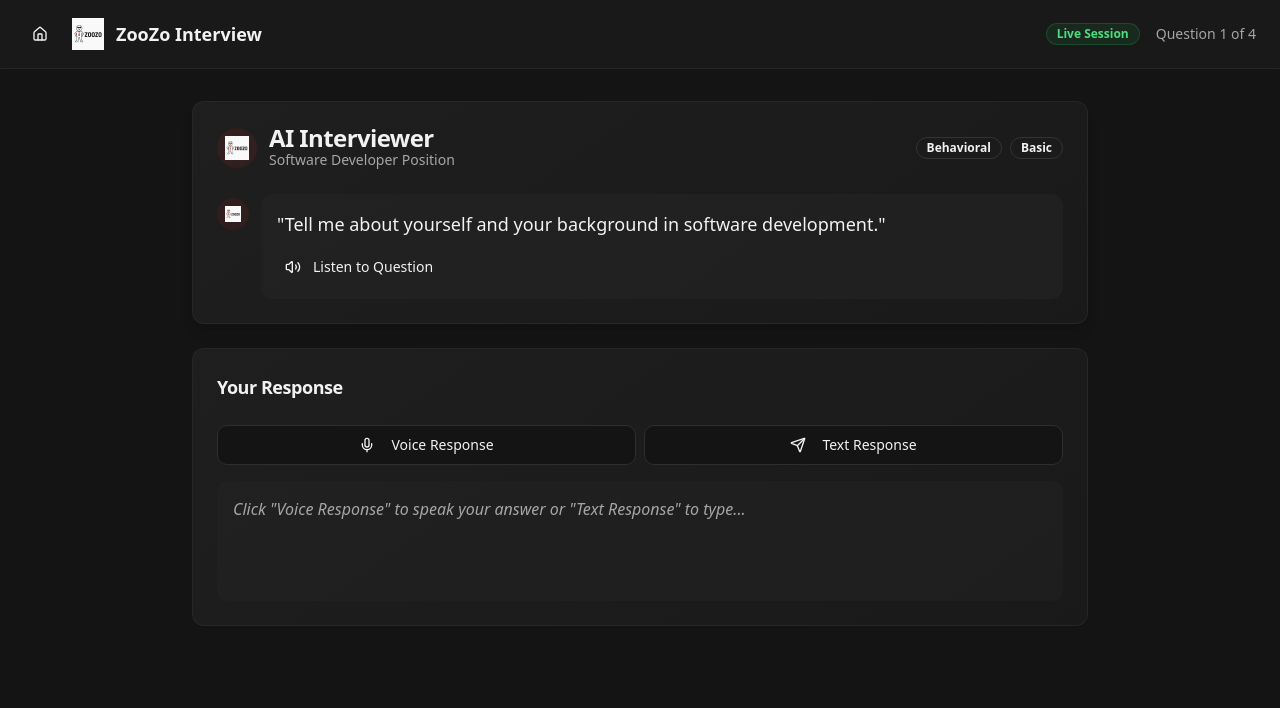
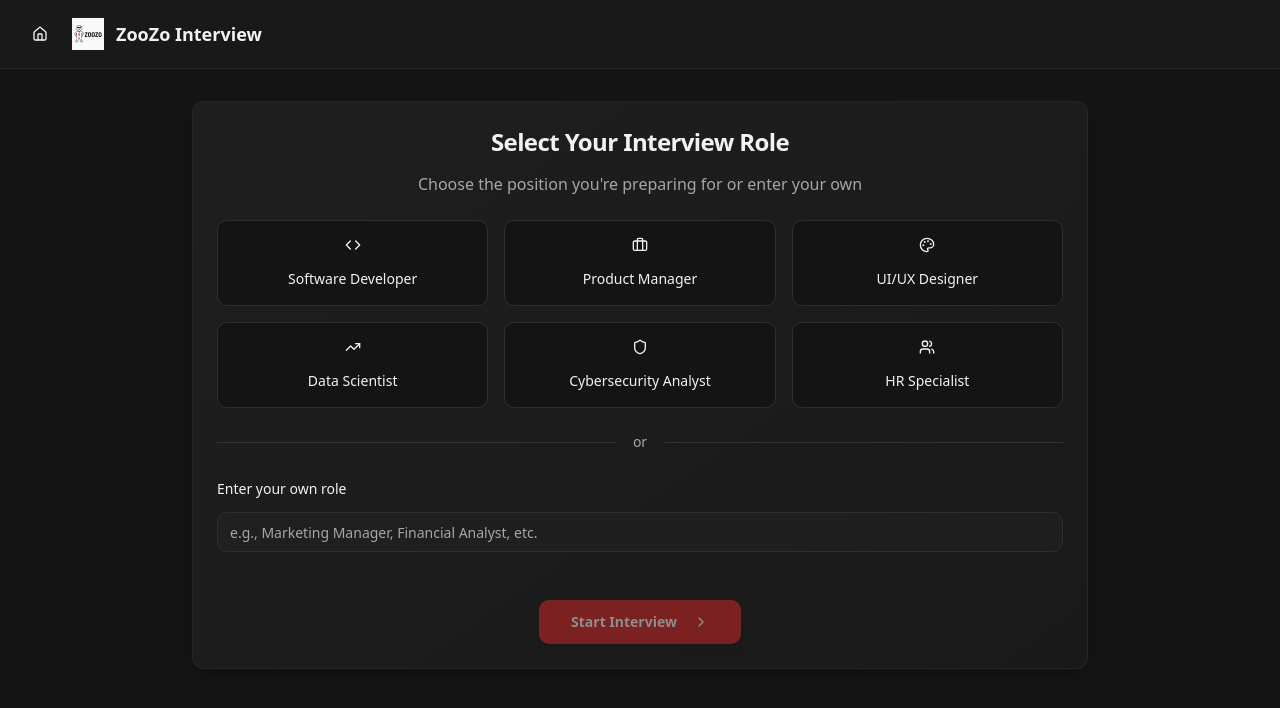
Before and after one commit to Vizz27/V-AI-Powered-Interview-Simulatior, a React (Vite) app: page /interview in a window 1280 px wide. Shown: the top 708 px of the page. Built offline with nearby package versions, Linux system fonts and the light colour scheme.

Commit message:
Add role selection to interview
Implement functionality to allow users to select from predefined roles or input custom roles for interviews, providing role differentiation.

```diff
--- a/src/pages/Interview.tsx
+++ b/src/pages/Interview.tsx
@@ -1,8 +1,10 @@
-import { useState, useEffect } from "react";
+import { useState } from "react";
 import { Card, CardContent, CardHeader, CardTitle } from "@/components/ui/card";
 import { Button } from "@/components/ui/button";
 import { Badge } from "@/components/ui/badge";
-import { Mic, Send, Volume2, Home, RotateCcw, ChevronRight } from "lucide-react";
+import { Input } from "@/components/ui/input";
+import { Label } from "@/components/ui/label";
+import { Mic, Send, Volume2, Home, RotateCcw, ChevronRight, Briefcase, Code, Users, TrendingUp, Shield, Palette } from "lucide-react";
 import { useNavigate } from "react-router-dom";
 
 const Interview = () => {
@@ -12,29 +14,83 @@ const Interview = () => {
   const [userResponse, setUserResponse] = useState("");
   const [showFeedback, setShowFeedback] = useState(false);
   const [sessionScore, setSessionScore] = useState({ clarity: 0, relevance: 0, technical: 0, confidence: 0 });
+  const [selectedRole, setSelectedRole] = useState("");
+  const [customRole, setCustomRole] = useState("");
+  const [interviewStarted, setInterviewStarted] = useState(false);
 
-  const questions = [
-    {
-      text: "Tell me about yourself and your background in software development.",
-      type: "Behavioral",
-      difficulty: "Basic"
-    },
-    {
-      text: "Can you explain the difference between useState and useEffect hooks in React? Please provide an example.",
-      type: "Technical",
-      difficulty: "Intermediate"
-    },
-    {
-      text: "Describe a challenging project you worked on and how you overcame the difficulties.",
-      type: "Behavioral",
-      difficulty: "Intermediate"
-    },
-    {
-      text: "How would you optimize a React application's performance?",
-      type: "Technical",
-      difficulty: "Advanced"
+  const roleOptions = [
+    { id: "software-developer", name: "Software Developer", icon: Code, color: "bg-blue-500/10 text-blue-400 border-blue-500/20" },
+    { id: "product-manager", name: "Product Manager", icon: Briefcase, color: "bg-green-500/10 text-green-400 border-green-500/20" },
+    { id: "ui-ux-designer", name: "UI/UX Designer", icon: Palette, color: "bg-purple-500/10 text-purple-400 border-purple-500/20" },
+    { id: "data-scientist", name: "Data Scientist", icon: TrendingUp, color: "bg-orange-500/10 text-orange-400 border-orange-500/20" },
+    { id: "cybersecurity", name: "Cybersecurity Analyst", icon: Shield, color: "bg-red-500/10 text-red-400 border-red-500/20" },
+    { id: "hr-specialist", name: "HR Specialist", icon: Users, color: "bg-pink-500/10 text-pink-400 border-pink-500/20" }
+  ];
+
+  const questionsByRole: Record<string, Array<{text: string, type: string, difficulty: string}>> = {
+    "software-developer": [
+      { text: "Tell me about yourself and your background in software development.", type: "Behavioral", difficulty: "Basic" },
+      { text: "Can you explain the difference between useState and useEffect hooks in React? Please provide an example.", type: "Technical", difficulty: "Intermediate" },
+      { text: "Describe a challenging project you worked on and how you overcame the difficulties.", type: "Behavioral", difficulty: "Intermediate" },
+      { text: "How would you optimize a React application's performance?", type: "Technical", difficulty: "Advanced" }
+    ],
+    "product-manager": [
+      { text: "Tell me about your experience in product management and your approach to product strategy.", type: "Behavioral", difficulty: "Basic" },
+      { text: "How do you prioritize features when you have limited resources and multiple stakeholders?", type: "Situational", difficulty: "Intermediate" },
+      { text: "Describe a time when you had to pivot a product strategy. What led to that decision?", type: "Behavioral", difficulty: "Intermediate" },
+      { text: "How would you measure the success of a new product feature?", type: "Technical", difficulty: "Advanced" }
+    ],
+    "ui-ux-designer": [
+      { text: "Walk me through your design process from concept to final implementation.", type: "Behavioral", difficulty: "Basic" },
+      { text: "How do you ensure your designs are accessible to users with disabilities?", type: "Technical", difficulty: "Intermediate" },
+      { text: "Describe a time when stakeholders disagreed with your design decisions. How did you handle it?", type: "Behavioral", difficulty: "Intermediate" },
+      { text: "How do you balance user needs with business requirements in your designs?", type: "Situational", difficulty: "Advanced" }
+    ],
+    "data-scientist": [
+      { text: "Tell me about your background in data science and your preferred tools and technologies.", type: "Behavioral", difficulty: "Basic" },
+      { text: "Explain the difference between supervised and unsupervised learning with examples.", type: "Technical", difficulty: "Intermediate" },
+      { text: "Describe a challenging data problem you solved and your approach.", type: "Behavioral", difficulty: "Intermediate" },
+      { text: "How would you handle missing data in a large dataset?", type: "Technical", difficulty: "Advanced" }
+    ],
+    "cybersecurity": [
+      { text: "Tell me about your experience in cybersecurity and your areas of expertise.", type: "Behavioral", difficulty: "Basic" },
+      { text: "Explain the concept of zero-trust security and its implementation.", type: "Technical", difficulty: "Intermediate" },
+      { text: "Describe how you would respond to a security incident.", type: "Situational", difficulty: "Intermediate" },
+      { text: "How do you stay updated with the latest security threats and vulnerabilities?", type: "Behavioral", difficulty: "Advanced" }
+    ],
+    "hr-specialist": [
+      { text: "Tell me about your background in human resources and your approach to talent management.", type: "Behavioral", difficulty: "Basic" },
+      { text: "How do you handle conflicts between team members?", type: "Situational", difficulty: "Intermediate" },
+      { text: "Describe your experience with recruitment and what makes a good hiring process.", type: "Behavioral", difficulty: "Intermediate" },
+      { text: "How do you measure employee satisfaction and engagement?", type: "Technical", difficulty: "Advanced" }
+    ]
+  };
+
+  const getQuestions = () => {
+    if (customRole) {
+      return [
+        { text: `Tell me about yourself and your background in ${customRole}.`, type: "Behavioral", difficulty: "Basic" },
+        { text: `What are the key skills required for a ${customRole} role?`, type: "Technical", difficulty: "Intermediate" },
+        { text: `Describe a challenging situation you faced in your ${customRole} experience.`, type: "Behavioral", difficulty: "Intermediate" },
+        { text: `How do you stay updated with the latest trends in ${customRole}?`, type: "Behavioral", difficulty: "Advanced" }
+      ];
     }
-  ];
+    return questionsByRole[selectedRole] || questionsByRole["software-developer"];
+  };
+
+  const questions = getQuestions();
+  const currentQ = questions[currentQuestion];
+
+  const getRoleDisplayName = () => {
+    if (customRole) return customRole;
+    const role = roleOptions.find(r => r.id === selectedRole);
+    return role ? role.name : "Software Developer";
+  };
+
+  const handleStartInterview = () => {
+    if (!selectedRole && !customRole) return;
+    setInterviewStarted(true);
+  };
 
   const generateFeedback = () => {
     const scores = {
@@ -66,7 +122,103 @@ const Interview = () => {
     }
   };
 
-  const currentQ = questions[currentQuestion];
+  if (!interviewStarted) {
+    return (
+      <div className="min-h-screen bg-background">
+        {/* Header */}
+        <header className="border-b border-border/50 bg-card/50 backdrop-blur-sm">
+          <div className="container mx-auto px-6 py-4 flex items-center justify-between">
+            <div className="flex items-center space-x-4">
+              <Button variant="ghost" size="sm" onClick={() => navigate("/")} className="p-2">
+                <Home className="h-4 w-4" />
+              </Button>
+              <div className="flex items-center space-x-3">
+                <img
+                  src="/lovable-uploads/5d14997b-75ca-4cc4-840a-9000606abb6c.png"
+                  alt="ZooZo AI"
+                  className="w-8 h-8"
+                />
+                <span className="text-lg font-semibold text-foreground">ZooZo Interview</span>
+              </div>
+            </div>
+          </div>
+        </header>
+
+        <div className="container mx-auto px-6 py-8">
+          <div className="max-w-4xl mx-auto space-y-8">
+            {/* Role Selection */}
+            <Card className="bg-card-gradient border-border/50 shadow-lg">
+              <CardHeader className="text-center">
+                <CardTitle className="text-2xl text-foreground mb-2">Select Your Interview Role</CardTitle>
+                <p className="text-muted-foreground">Choose the position you're preparing for or enter your own</p>
+              </CardHeader>
+              <CardContent className="space-y-6">
+                {/* Predefined Roles */}
+                <div className="grid grid-cols-1 md:grid-cols-2 lg:grid-cols-3 gap-4">
+                  {roleOptions.map((role) => {
+                    const IconComponent = role.icon;
+                    return (
+                      <Button
+                        key={role.id}
+                        variant={selectedRole === role.id ? "default" : "outline"}
+                        className={`h-auto p-4 flex flex-col items-center space-y-2 ${
+                          selectedRole === role.id ? "ring-2 ring-primary" : ""
+                        }`}
+                        onClick={() => {
+                          setSelectedRole(role.id);
+                          setCustomRole("");
+                        }}
+                      >
+                        <IconComponent className="h-6 w-6" />
+                        <span className="text-sm font-medium">{role.name}</span>
+                      </Button>
+                    );
+                  })}
+                </div>
+
+                <div className="flex items-center space-x-4">
+                  <div className="flex-1 h-px bg-border"></div>
+                  <span className="text-sm text-muted-foreground">or</span>
+                  <div className="flex-1 h-px bg-border"></div>
+                </div>
+
+                {/* Custom Role Input */}
+                <div className="space-y-3">
+                  <Label htmlFor="custom-role" className="text-sm font-medium text-foreground">
+                    Enter your own role
+                  </Label>
+                  <Input
+                    id="custom-role"
+                    placeholder="e.g., Marketing Manager, Financial Analyst, etc."
+                    value={customRole}
+                    onChange={(e) => {
+                      setCustomRole(e.target.value);
+                      setSelectedRole("");
+                    }}
+                    className="bg-input/20"
+                  />
+                </div>
+
+                {/* Start Interview Button */}
+                <div className="flex justify-center pt-6">
+                  <Button
+                    variant="hero"
+                    size="lg"
+                    onClick={handleStartInterview}
+                    disabled={!selectedRole && !customRole}
+                    className="px-8 py-3"
+                  >
+                    Start Interview
+                    <ChevronRight className="h-5 w-5 ml-2" />
+                  </Button>
+                </div>
+              </CardContent>
+            </Card>
+          </div>
+        </div>
+      </div>
+    );
+  }
 
   return (
     <div className="min-h-screen bg-background">
@@ -114,7 +266,7 @@ const Interview = () => {
                   </div>
                   <div>
                     <CardTitle className="text-foreground">AI Interviewer</CardTitle>
-                    <p className="text-sm text-muted-foreground">Software Developer Position</p>
+                    <p className="text-sm text-muted-foreground">{getRoleDisplayName()} Position</p>
                   </div>
                 </div>
                 <div className="flex space-x-2">
```
